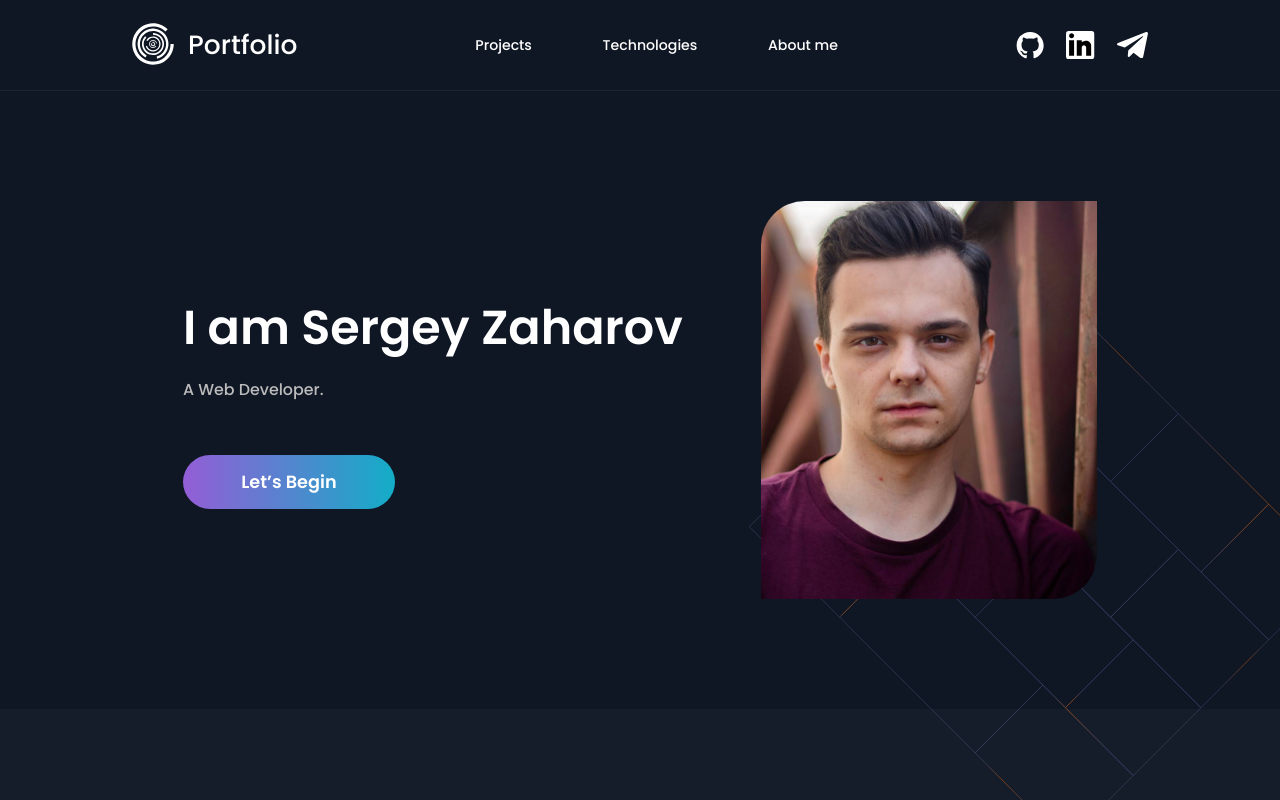
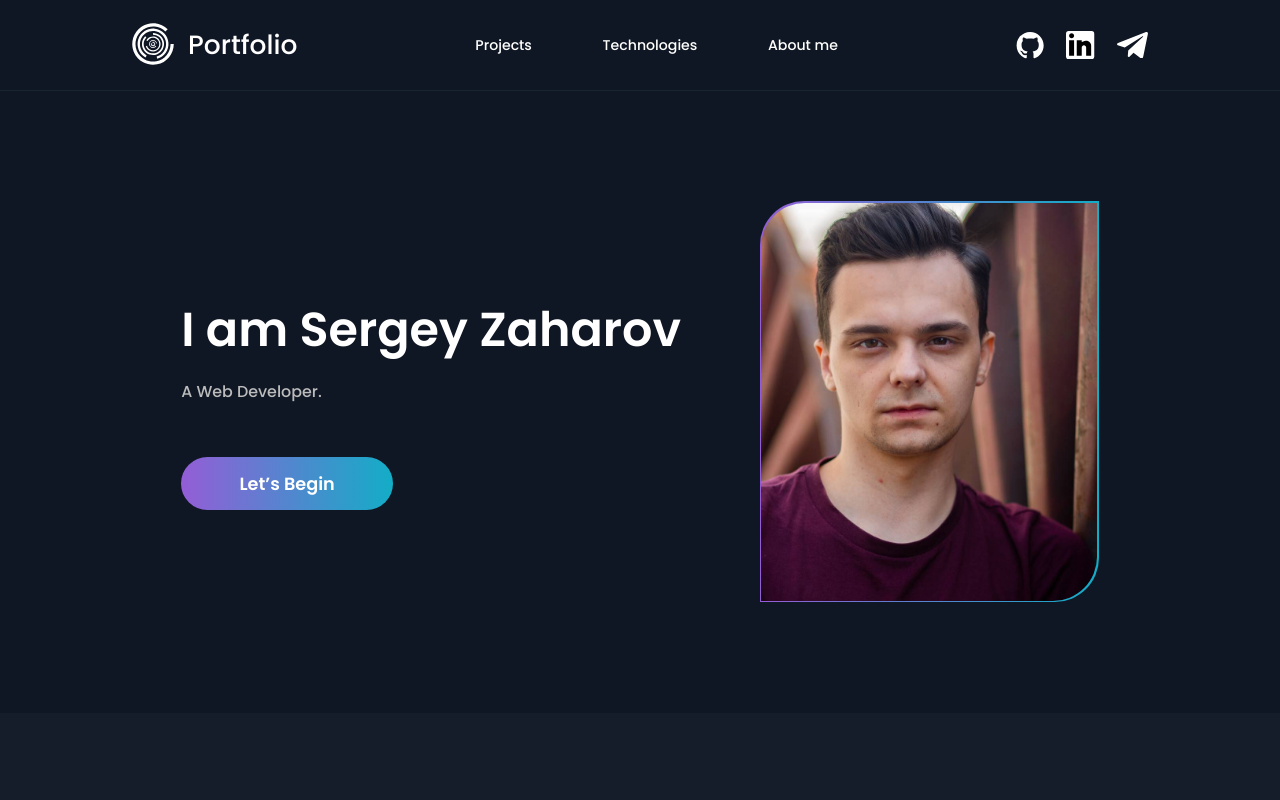
Before and after one commit to Sealba/portfolio-start-project-vite-main, a React (Vite) app: page / in a window 1280 px wide. Shown: the top 800 px of the page. Built offline with nearby package versions, Linux system fonts and the light colour scheme.

Commit message:
Feat: fixe photo

```diff
--- a/src/layout/sections/hero/Hero.tsx
+++ b/src/layout/sections/hero/Hero.tsx
@@ -57,6 +57,10 @@ const Photo = styled.img`
 const BackgroundWrapper = styled.div`
     position: relative;
     width: fit-content;
+    padding: 2rem;
+    border-radius: 50rem 0 50rem 0;
+    overflow: hidden;
+    background: ${theme.colors.gradient};
 `
 const Background = styled.img`
     position: absolute;
```
